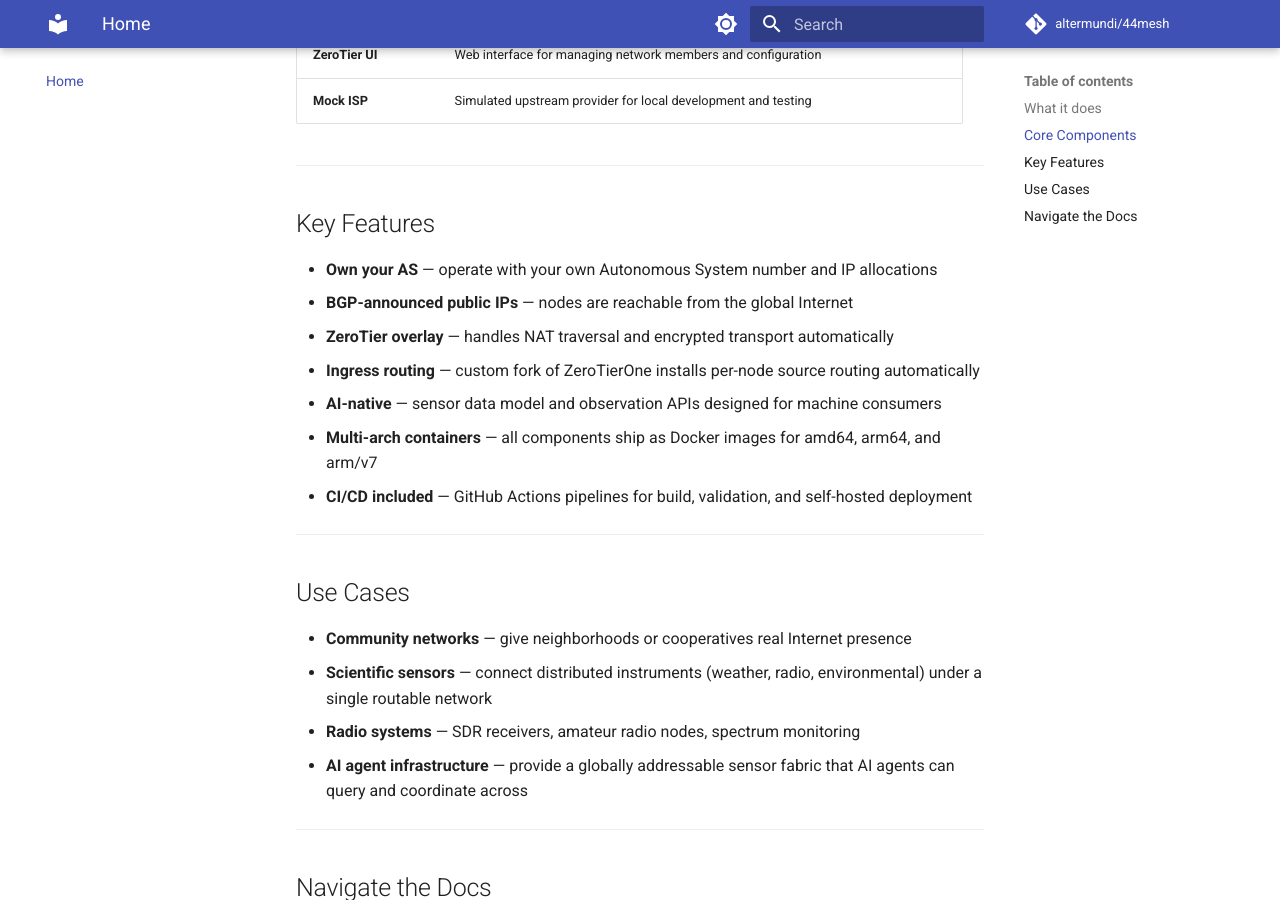
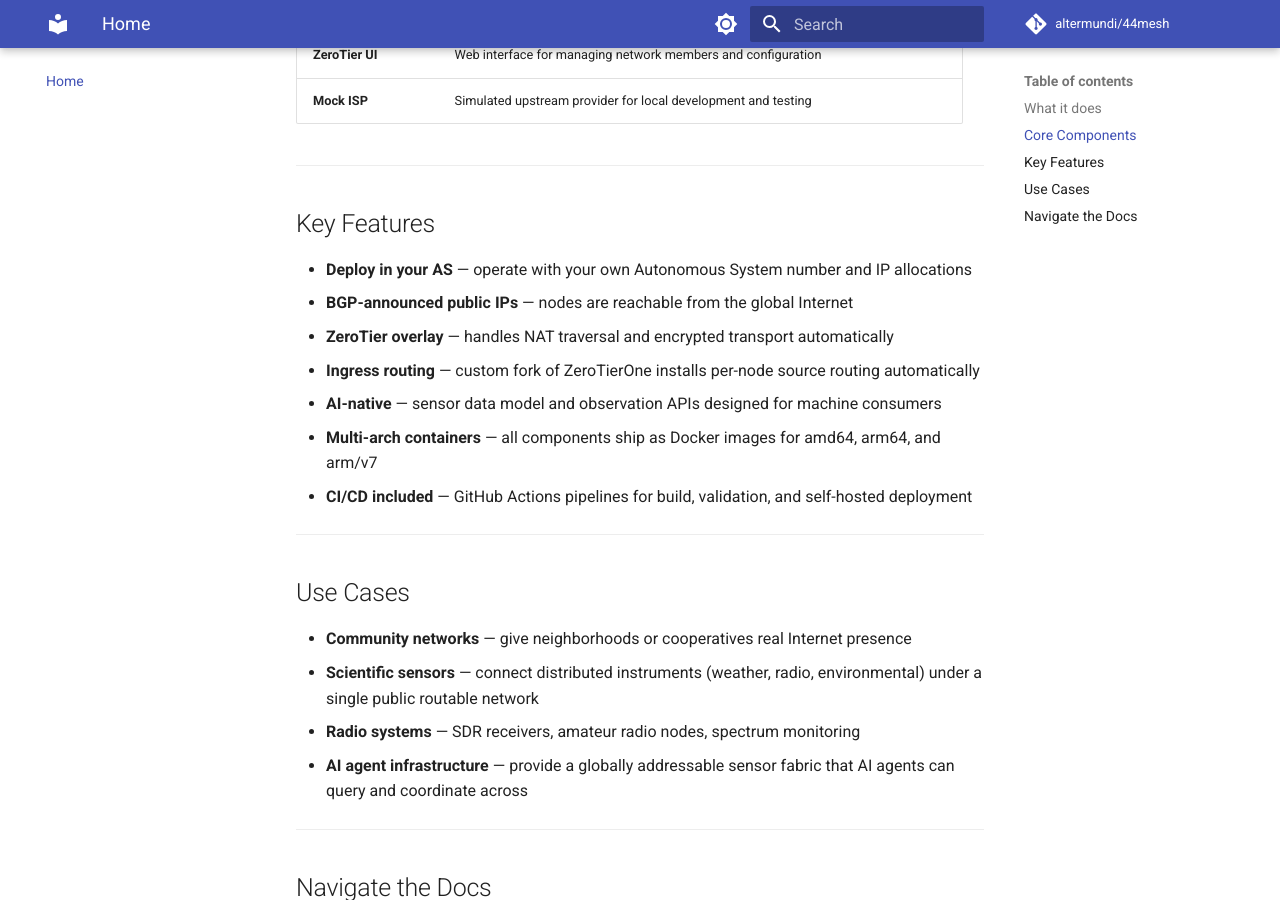
Before and after one commit to AlterMundi/44mesh-docs, an MkDocs documentation site: the page built from docs/index.md, in a window 1280 px wide and 900 px high, scrolled down 1123 px. Built offline with MkDocs 1.6.1 and Material for MkDocs 9.7.7, drawn with Linux system fonts in a browser that asks for light colours; comment, search, counter and statistics services are not loaded.

Commit message:
minor fixes

```diff
--- a/docs/index.md
+++ b/docs/index.md
@@ -41,7 +41,7 @@
 
 ## Key Features
 
-- **Own your AS** — operate with your own Autonomous System number and IP allocations
+- **Deploy in your AS** — operate with your own Autonomous System number and IP allocations
 - **BGP-announced public IPs** — nodes are reachable from the global Internet
 - **ZeroTier overlay** — handles NAT traversal and encrypted transport automatically
 - **Ingress routing** — custom fork of ZeroTierOne installs per-node source routing automatically
@@ -54,7 +54,7 @@
 ## Use Cases
 
 - **Community networks** — give neighborhoods or cooperatives real Internet presence
-- **Scientific sensors** — connect distributed instruments (weather, radio, environmental) under a single routable network
+- **Scientific sensors** — connect distributed instruments (weather, radio, environmental) under a single public routable network
 - **Radio systems** — SDR receivers, amateur radio nodes, spectrum monitoring
 - **AI agent infrastructure** — provide a globally addressable sensor fabric that AI agents can query and coordinate across
 
```
